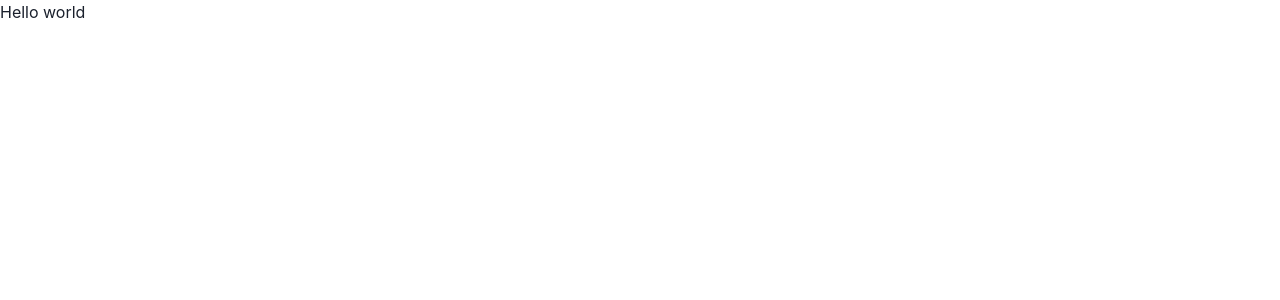
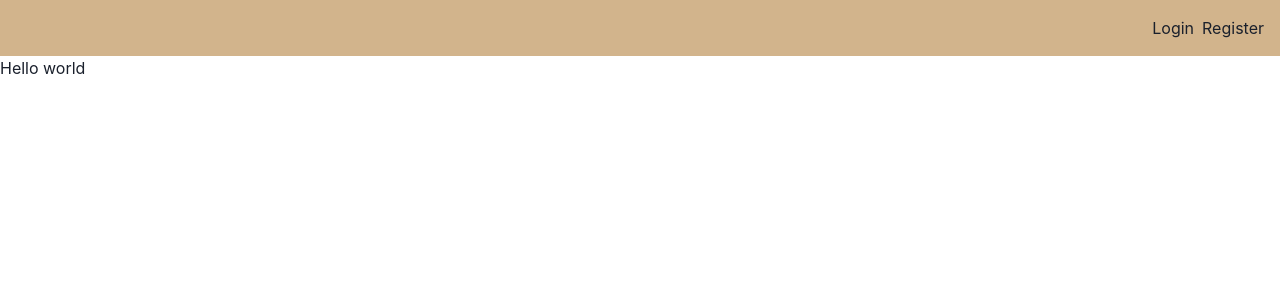
Before and after one commit to lpredrum136/fullstack-ts-apollo-mongodb-next, a Next.js app in the folder client/: page / in a window 1280 px wide. Shown: the top 300 px of the page. Built offline with nearby package versions, Linux system fonts and the light colour scheme.

Commit message:
Add navbar

```diff
--- /dev/null
+++ b/client/src/components/Navbar.tsx
@@ -0,0 +1,35 @@
+import { Button } from '@chakra-ui/button'
+import { Box, Flex, Link } from '@chakra-ui/layout'
+import NextLink from 'next/link'
+
+const Navbar = () => {
+  const auth = false
+  let body = null
+
+  if (!auth) {
+    body = (
+      <>
+        <NextLink href="/login">
+          <Link mr={2}>Login</Link>
+        </NextLink>
+        <NextLink href="/register">
+          <Link>Register</Link>
+        </NextLink>
+      </>
+    )
+  } else {
+    body = (
+      <Flex>
+        <Box mr={2}>Username</Box>
+        <Button variant="link">Logout</Button>
+      </Flex>
+    )
+  }
+  return (
+    <Flex bg="tan" p={4} ml="auto">
+      <Box ml="auto">{body}</Box>
+    </Flex>
+  )
+}
+
+export default Navbar
--- a/client/src/pages/index.tsx
+++ b/client/src/pages/index.tsx
@@ -1,5 +1,8 @@
+import Navbar from '../components/Navbar'
+
 const Index = () => (
   <>
+    <Navbar />
     <div>Hello world</div>
   </>
 )
```
Also changed, not shown: 1 other file (tests, documents, lock files or other folders).
